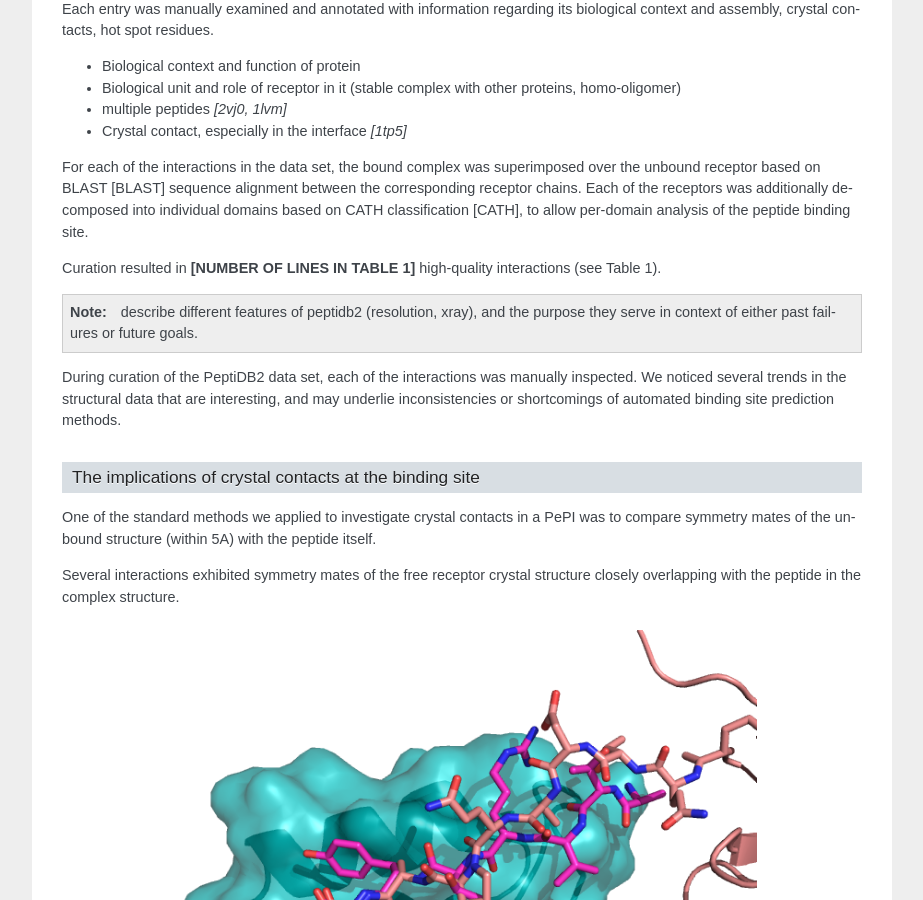
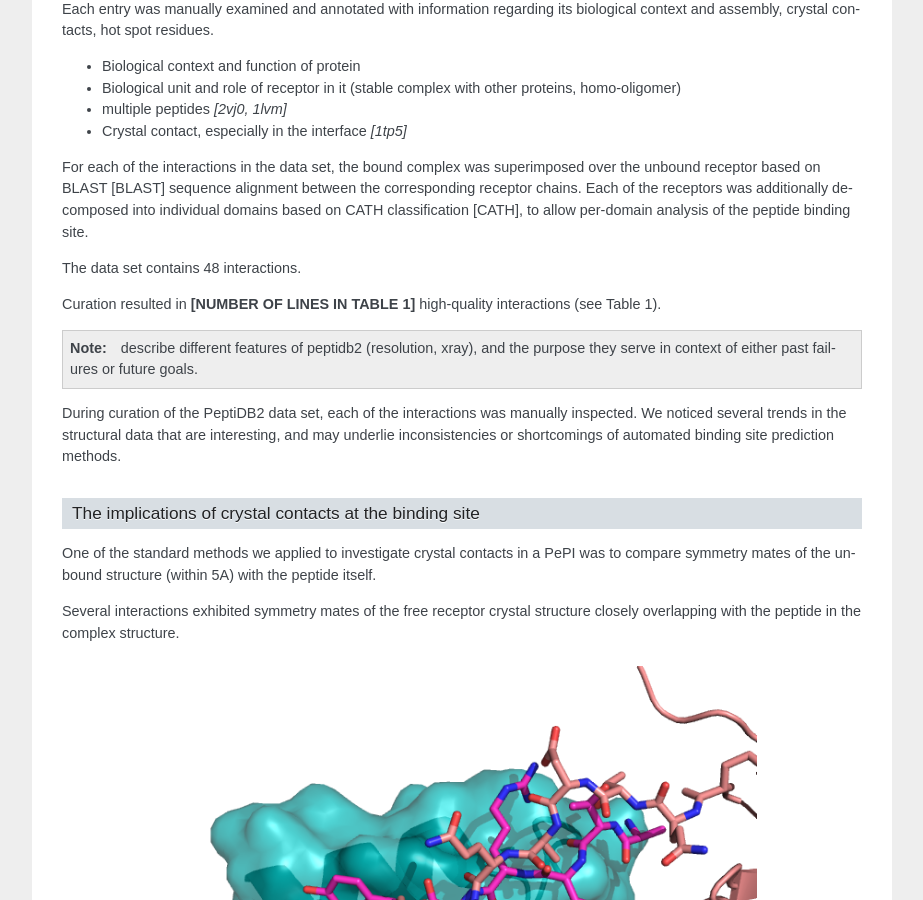
Before and after one commit to assaff/msc-thesis, a Sphinx documentation site: the page built from source/results.rst, in a window 1280 px wide and 900 px high, scrolled down 3981 px. Shown: the whole window, without its empty margins (198-1121 px from the left). Built offline with Sphinx 7.4.7, drawn with Linux system fonts in a browser that asks for light colours; formulas are drawn with MathJax 3.

Commit message:
state number of entries in peptidb2

```diff
--- a/source/results.rst
+++ b/source/results.rst
@@ -235,6 +235,8 @@ Each of the receptors was additionally decomposed into individual
 domains based on CATH classification [CATH]_, to allow per-domain
 analysis of the peptide binding site.
 
+The data set contains 48 interactions.
+
 Curation resulted in **[NUMBER OF LINES IN TABLE 1]** high-quality
 interactions (see Table 1).
 
```
